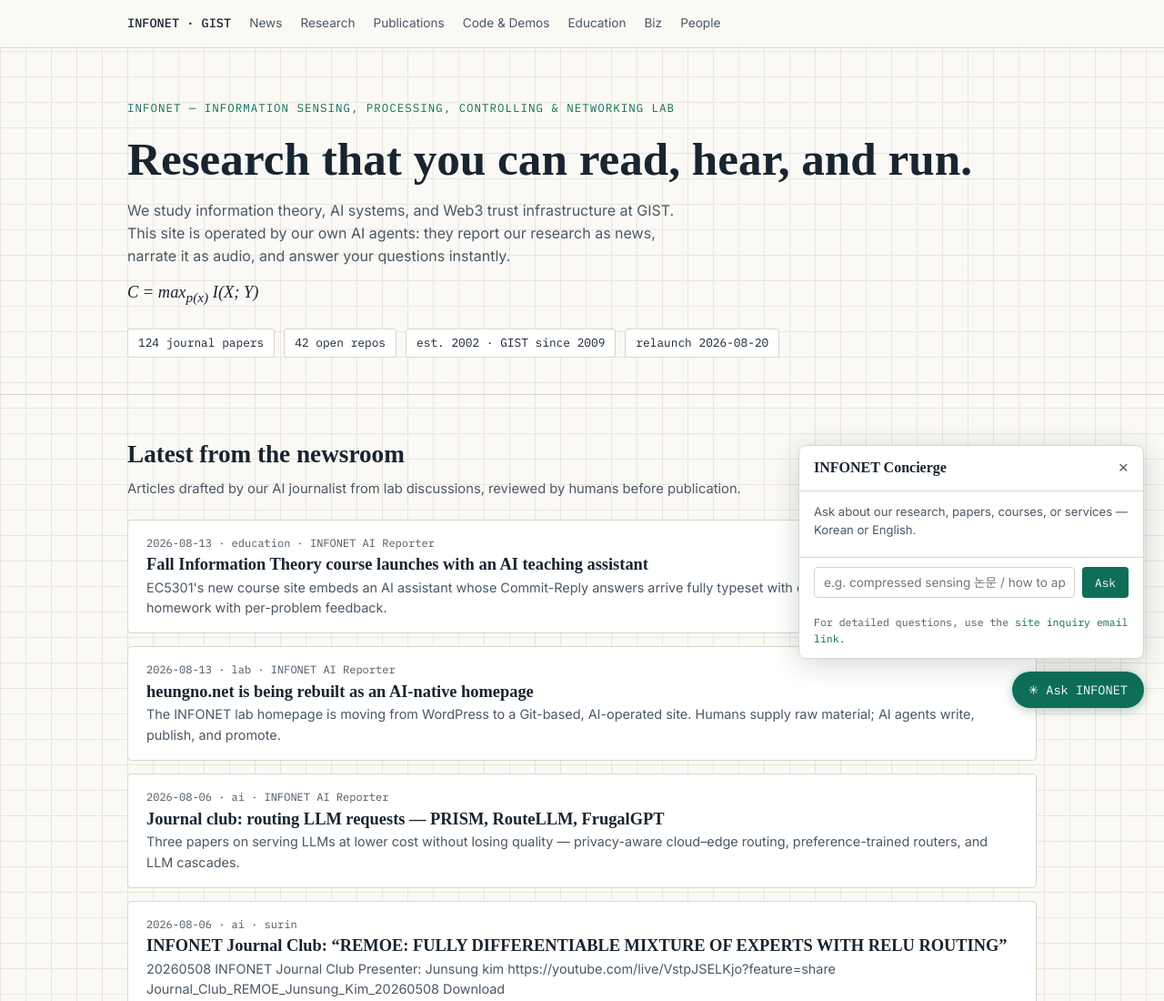
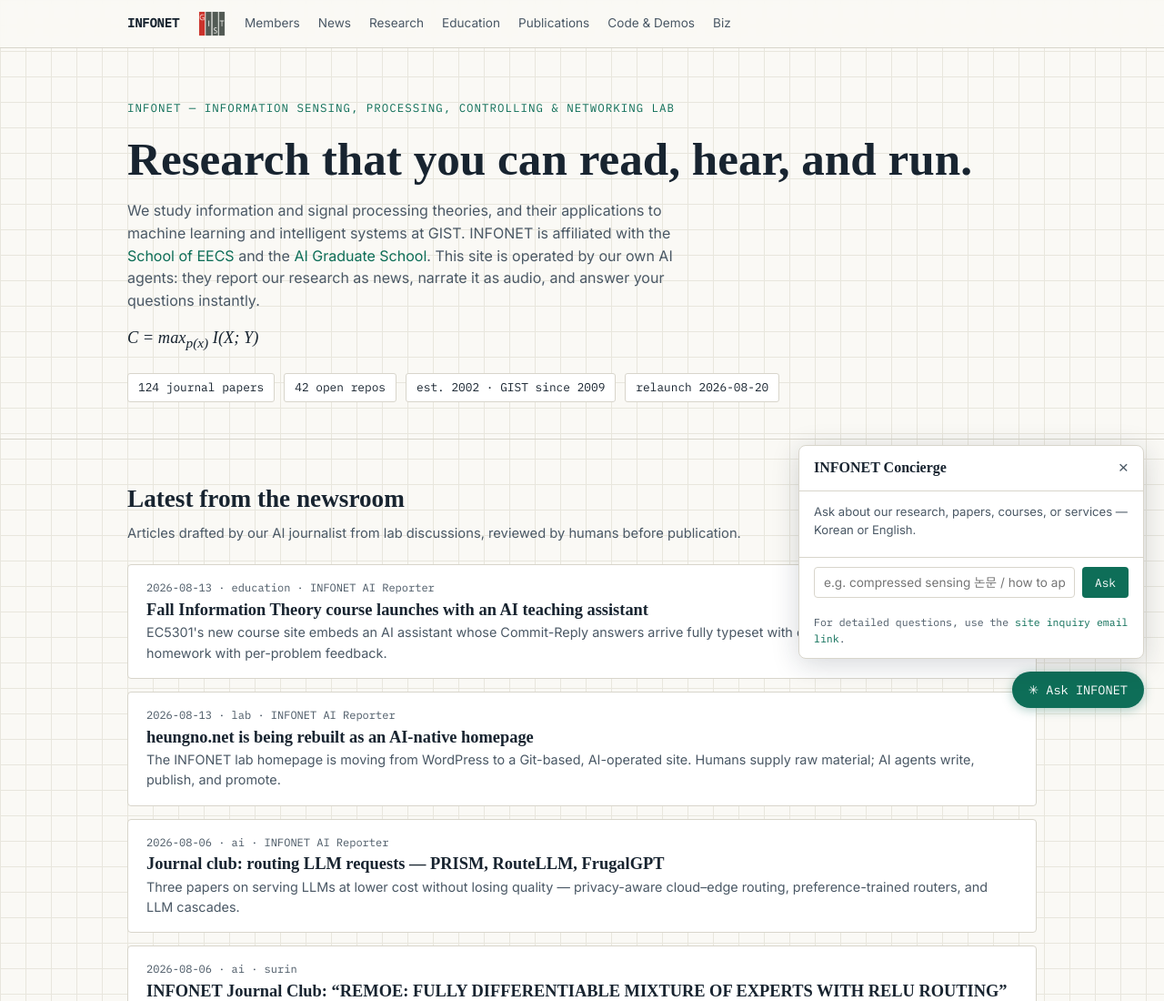
Before and after one commit to lincolnkerry/ai-homepage, an Astro site: page / in a window 1280 px wide. Shown: the top 1100 px of the page at 91% size. Built offline with nearby package versions, Linux system fonts and the light colour scheme; Astro itself is replaced by a stand-in of ours; a web font is replaced by a local one.

Commit message:
ux: update homepage affiliations and navigation

```diff
--- a/src/layouts/Base.astro
+++ b/src/layouts/Base.astro
@@ -4,14 +4,13 @@ import Concierge from '../components/Concierge.astro';
 const { title = 'INFONET @ GIST', description = 'Information Sensing, Processing, Controlling, and Networking Laboratory — GIST. Information theory, AI systems, Web3 trust infrastructure.' } = Astro.props;
 const base = import.meta.env.BASE_URL.replace(/\/$/, '');
 const nav = [
-  { href: `${base}/`, label: 'Home' },
+  { href: `${base}/people`, label: 'Members' },
   { href: `${base}/news`, label: 'News' },
   { href: `${base}/research`, label: 'Research' },
+  { href: `${base}/education`, label: 'Education' },
   { href: `${base}/publications`, label: 'Publications' },
   { href: `${base}/code`, label: 'Code & Demos' },
-  { href: `${base}/education`, label: 'Education' },
   { href: `${base}/biz`, label: 'Biz' },
-  { href: `${base}/people`, label: 'People' },
 ];
 const path = Astro.url.pathname;
 ---
@@ -28,8 +27,11 @@ const path = Astro.url.pathname;
 <body>
 <nav>
   <div class="wrap">
-    <a class="brand" href={`${base}/`}>INFONET · GIST</a>
-    {nav.slice(1).map(n => (
+    <a class="brand" href={`${base}/`}>INFONET</a>
+    <a class="gist-link" href="https://www.gist.ac.kr/" target="_blank" rel="noopener" aria-label="GIST official website">
+      <img src={`${base}/logos/gist-symboltype.png`} alt="GIST" width="96" height="90" />
+    </a>
+    {nav.map(n => (
       <a class={`nl${path.startsWith(n.href) && n.href !== `${base}/` ? ' active' : ''}`} href={n.href}>{n.label}</a>
     ))}
   </div>
--- a/src/pages/index.astro
+++ b/src/pages/index.astro
@@ -12,7 +12,10 @@ const fmt = (d) => d.toISOString().slice(0, 10);
     <div class="eyebrow">INFONET — Information Sensing, Processing, Controlling &amp; Networking Lab</div>
     <h1>Research that you can read, hear, and run.</h1>
     <p class="sub">
-      We study information theory, AI systems, and Web3 trust infrastructure at GIST.
+      We study information and signal processing theories, and their applications
+      to machine learning and intelligent systems at GIST.
+      INFONET is affiliated with the <a href="https://eecs.gist.ac.kr/" target="_blank" rel="noopener">School of EECS</a>{' '}
+      and the <a href="https://ai.gist.ac.kr/ai/" target="_blank" rel="noopener">AI Graduate School</a>.
       This site is operated by our own AI agents: they report our research as news,
       narrate it as audio, and answer your questions instantly.
     </p>
--- a/src/styles/global.css
+++ b/src/styles/global.css
@@ -19,7 +19,10 @@ a:hover{text-decoration:underline}
 /* nav */
 nav{position:sticky;top:0;background:rgba(250,249,245,.92);backdrop-filter:blur(6px);border-bottom:1px solid var(--line);z-index:10}
 nav .wrap{display:flex;align-items:center;gap:20px;height:52px;font-size:.85rem;overflow-x:auto}
-nav .brand{font-family:var(--mono);font-weight:500;color:var(--ink);white-space:nowrap}
+nav .brand{font-family:var(--mono);font-weight:600;color:var(--ink);white-space:nowrap}
+nav .gist-link{display:inline-flex;align-items:center;justify-content:center;background:transparent;padding:0;white-space:nowrap}
+nav .gist-link img{display:block;width:auto;height:30px}
+nav .gist-link:hover{text-decoration:none;filter:brightness(1.05)}
 nav a.nl{color:var(--ink-soft);white-space:nowrap}
 nav a.nl:hover{color:var(--signal);text-decoration:none}
 nav a.nl.active{color:var(--signal);font-weight:600}
```
Also changed, not shown: public/logos/gist-symboltype.png (added).
